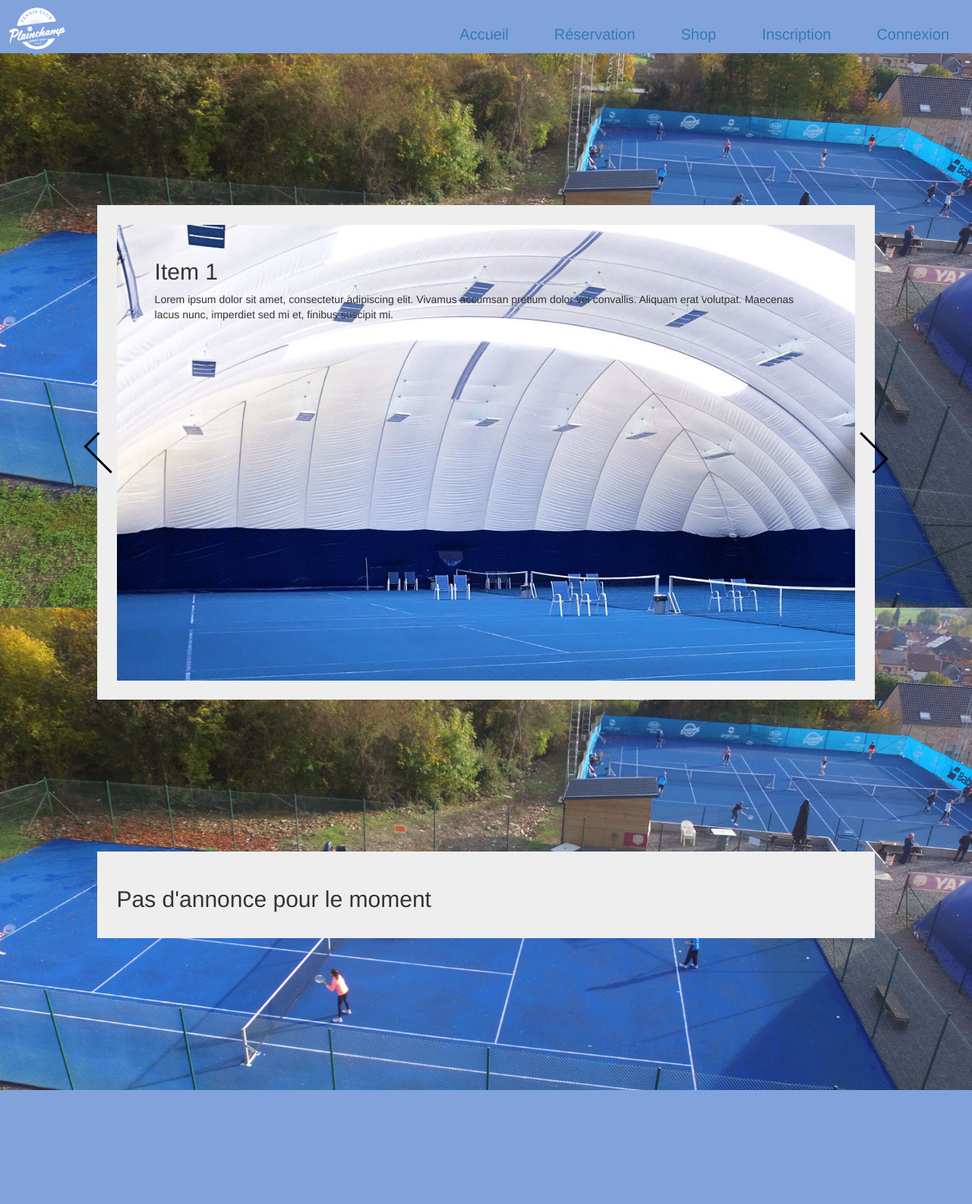
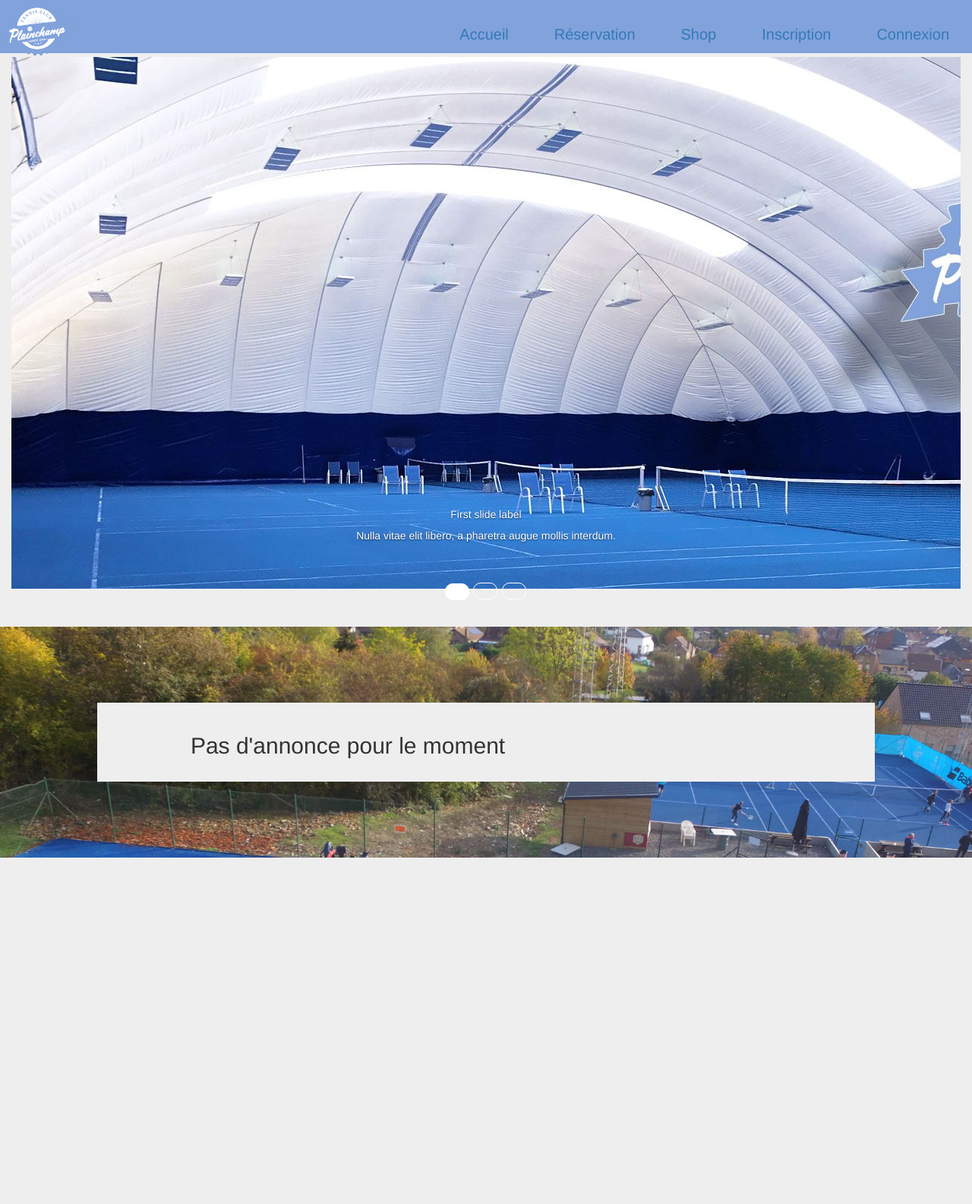
Before and after one commit to xmamastar/TFE, a PHP site: page / in a window 1280 px wide. Shown: the whole page at 76% size. After the commit the page ends 1129 px from the top, so only its background shows below. Run offline with PHP 8.4, Linux system fonts and the light colour scheme; data that the repository does not hold is empty.

Commit message:
sauvegarde

```diff
--- a/index.php
+++ b/index.php
@@ -22,36 +22,50 @@
 
 		</header>
 
-		<div id="content">
-			<div class="carousel-wrapper">
-	  <span id="item-1"></span>
-	  <span id="item-2"></span>
-	  <span id="item-3"></span>
-	  <div class="carousel-item item-1">
-	    <h2>Item 1</h2>
-	    <p>Lorem ipsum dolor sit amet, consectetur adipiscing elit. Vivamus   accumsan pretium dolor vel convallis. Aliquam erat volutpat. Maecenas lacus nunc, imperdiet sed mi et, finibus suscipit mi.</p>
-	    <a class="arrow arrow-prev" href="#item-3"></a>
-	    <a class="arrow arrow-next" href="#item-2"></a>
-	  </div>
-
-	  <div class="carousel-item item-2">
-	    <h2>Item 2</h2>
-	    <p>Lorem ipsum dolor sit amet, consectetur adipiscing elit. Vivamus accumsan pretium dolor vel convallis. Aliquam erat volutpat.</p>
-	    <a class="arrow arrow-prev" href="#item-1"></a>
-	    <a class="arrow arrow-next" href="#item-3"></a>
-	  </div>
-
-	  <div class="carousel-item item-3">
-	    <h2>Item 3</h2>
-	    <p>Lorem ipsum dolor sit amet, consectetur adipiscing elit. Vivamus accumsan pretium dolor vel convallis. Aliquam erat volutpat.</p>
-	    <a class="arrow arrow-prev" href="#item-2"></a>
-	    <a class="arrow arrow-next" href="#item-1"></a>
-	  </div>
-	</div>
+		<div class="container-fluid">
+			<div id="carouselExampleCaptions" class="carousel slide" data-ride="carousel">
+              <ol class="carousel-indicators">
+                <li data-target="#carouselExampleCaptions" data-slide-to="0" class="active"></li>
+                <li data-target="#carouselExampleCaptions" data-slide-to="1"></li>
+                <li data-target="#carouselExampleCaptions" data-slide-to="2"></li>
+              </ol>
+              <div class="carousel-inner">
+                <div class="carousel-item active">
+                  <img src="images/slide1.jpg" class="d-block w-100" alt="slide1">
+                  <div class="carousel-caption d-none d-md-block">
+                    <h5>First slide label</h5>
+                    <p>Nulla vitae elit libero, a pharetra augue mollis interdum.</p>
+                  </div>
+                </div>
+                <div class="carousel-item">
+                  <img src="images/slide2.jpg" class="d-block w-100" alt="slide2">
+                  <div class="carousel-caption d-none d-md-block">
+                    <h5>Second slide label</h5>
+                    <p>Lorem ipsum dolor sit amet, consectetur adipiscing elit.</p>
+                  </div>
+                </div>
+                <div class="carousel-item">
+                  <img src="images/slide3.jpg" class="d-block w-100" alt="slide3">
+                  <div class="carousel-caption d-none d-md-block">
+                    <h5>Third slide label</h5>
+                    <p>Praesent commodo cursus magna, vel scelerisque nisl consectetur.</p>
+                  </div>
+                </div>
+              </div>
+              <a class="carousel-control-prev" href="#carouselExampleCaptions" role="button" data-slide="prev">
+                <span class="carousel-control-prev-icon" aria-hidden="true"></span>
+                <span class="sr-only">Previous</span>
+              </a>
+              <a class="carousel-control-next" href="#carouselExampleCaptions" role="button" data-slide="next">
+                <span class="carousel-control-next-icon" aria-hidden="true"></span>
+                <span class="sr-only">Next</span>
+              </a>
+            </div>
 
 </div>
 
 		</div>
+		<div id="content-index">
 
         <?php
 		$reponse1 = $bdd->query('SELECT * FROM annonce');
@@ -65,10 +79,11 @@
                 $reponse = $bdd->query('SELECT * FROM annonce');
                 while ($donnees = $reponse->fetch()){
 
-                    echo "<div id='content'><h2>".$donnees['titre']."</h2><br>".$donnees['texte'].'<br><img src=images/items/'.$donnees['img_item'].'>'."</div>";
+                    echo "<div id='content-index2'><h2>".$donnees['titre']."</h2><br>".$donnees['texte'].'<br><img src=images/items/'.$donnees['img_item'].'>'."</div>";
                 }
             }?>
 
+        </div
 		<footer>
 		</footer>
 
--- a/menu.php
+++ b/menu.php
@@ -9,7 +9,9 @@
 
 		<link rel="stylesheet" href="style.css" />
 		<link rel="stylesheet" href="https://maxcdn.bootstrapcdn.com/bootstrap/3.4.0/css/bootstrap.min.css" crossorigin="anonymous">
-		<script src="js/jquery-3.4.1.min.js"></script>
+		<script src="https://code.jquery.com/jquery-3.5.1.slim.min.js" integrity="sha384-DfXdz2htPH0lsSSs5nCTpuj/zy4C+OGpamoFVy38MVBnE+IbbVYUew+OrCXaRkfj" crossorigin="anonymous"></script>
+        <script src="https://cdn.jsdelivr.net/npm/popper.js@1.16.0/dist/umd/popper.min.js" integrity="sha384-Q6E9RHvbIyZFJoft+2mJbHaEWldlvI9IOYy5n3zV9zzTtmI3UksdQRVvoxMfooAo" crossorigin="anonymous"></script>
+        <script src="https://stackpath.bootstrapcdn.com/bootstrap/4.5.0/js/bootstrap.min.js" integrity="sha384-OgVRvuATP1z7JjHLkuOU7Xw704+h835Lr+6QL9UvYjZE3Ipu6Tp75j7Bh/kR0JKI" crossorigin="anonymous"></script>
 	</head>
 	<body>
 	<header>
--- a/style.css
+++ b/style.css
@@ -46,12 +46,28 @@ div.row{
   float:left;
 	height: auto;
 }
+#content-index{
+    width:80%;
+    margin-left: auto;
+    margin-right: auto;
+    background: #eeeeee;
+}
+#content-index2{
+    background-color : #ffffff;
+
+    margin-bottom:100px;
+    width: 90%;
+    margin-left: auto;
+    margin-right: auto;
+    padding: 2%;
+    border: 2px solid #000;
+}
 #content{
   background-color : #eee;
 
   width: 80%;
-  margin-top :200px;
-  margin-bottom:200px;
+  margin-top :100px;
+  margin-bottom:100px;
   margin-left: auto;
   margin-right: auto;
   padding: 2%;
@@ -154,98 +170,17 @@ footer{
 footer h3{
   padding-top:70px;
 }
-
-/*CAROUSEL*/
-.carousel-wrapper{
-  height:600px;
-  position:relative;
-  width:100%;
-  margin:0 auto;
+/*Carousel*/
+.carousel-item{
+    display: none;
 }
-.carousel-item{
-  position:absolute;
-  top:0;
-  bottom:0;
-  left:0;
-  right:0;
-  padding:25px 50px;
-  opacity:0;
-  transition: all 0.5s ease-in-out;
+.carousel-item active{
+    display : block;
 }
-.arrow{
-  border: solid black;
-    border-width: 0 3px 3px 0;
-    display: inline-block;
-    padding: 12px;
+.container-fluid{
+    background: #eeeeee;
 }
 
-.arrow-prev{
-  left:-30px;
-  position:absolute;
-  top:50%;
-  transform:translateY(-50%) rotate(135deg);
-}
-
-.arrow-next{
-    right:-30px;
-  position:absolute;
-  top:50%;
-  transform:translateY(-50%) rotate(-45deg);
-  }
-
-.light{
-  color:white;
-}
-
-@media (max-width: 700px) {
-      .arrow, .light .arrow {
-        background-size: 10px;
-        background-position: 10px 50%;
-      }
-    }
-
-
-/*Select every element*/
-[id^="item"] {
-    display: none;
-  }
-
-.item-1 {
-    z-index: 2;
-    opacity: 1;
-  background:url('images/slide1.jpg');
-  background-size:cover;
-  }
-.item-2{
-  background:url('images/slide2.jpg');
-   background-size:cover;
-}
-.item-3{
-  background:url('images/slide3.jpg');
-   background-size:cover;
-}
-
-*:target ~ .item-1 {
-    opacity: 0;
-  }
-
-#item-1:target ~ .item-1 {
-    opacity: 1;
-  }
-
-#item-2:target ~ .item-2, #item-3:target ~ .item-3 {
-    z-index: 3;
-    opacity: 1;
-  }
-
-#container2{
-    width:40%;
-
-    margin-left: auto;
-    margin-right: auto;
-
-    margin-top:2%;
-}
 /* Bordered form */
 #container2 form {
 
```
Also changed, not shown: testmod.php (+23 -6 lines).
